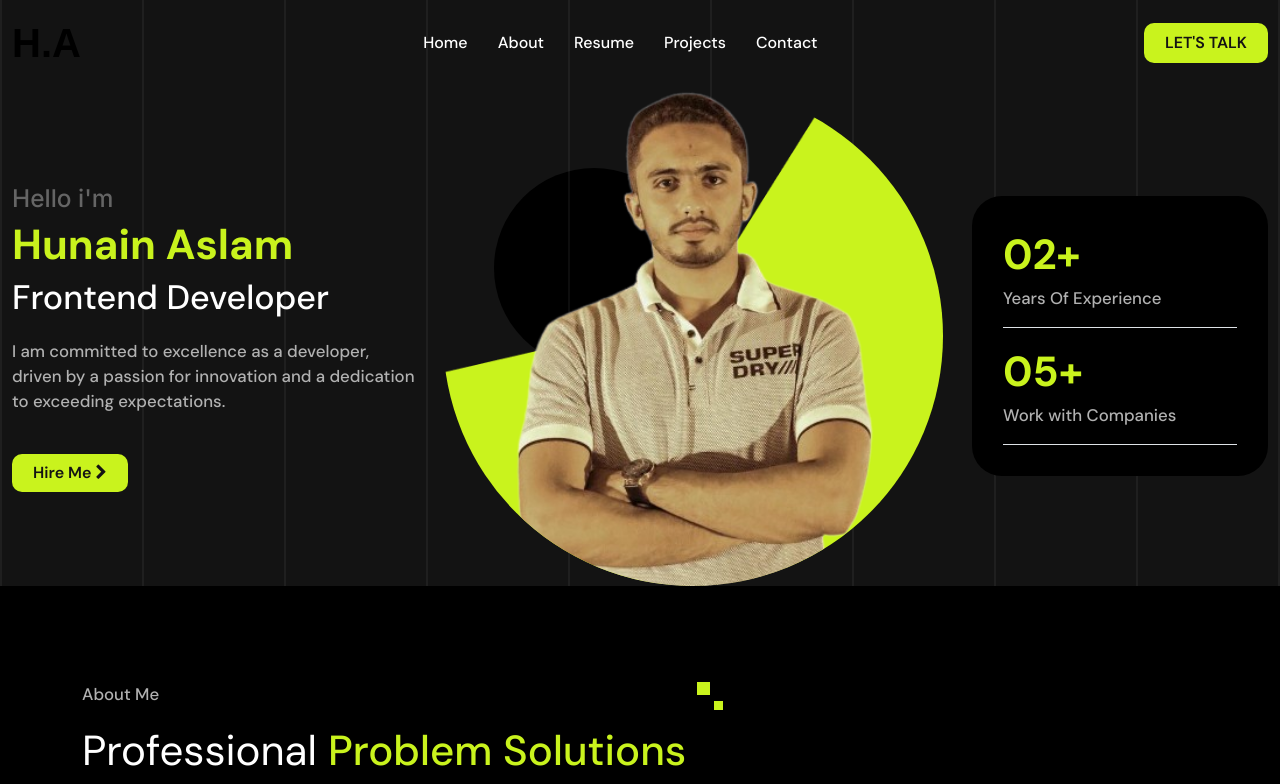
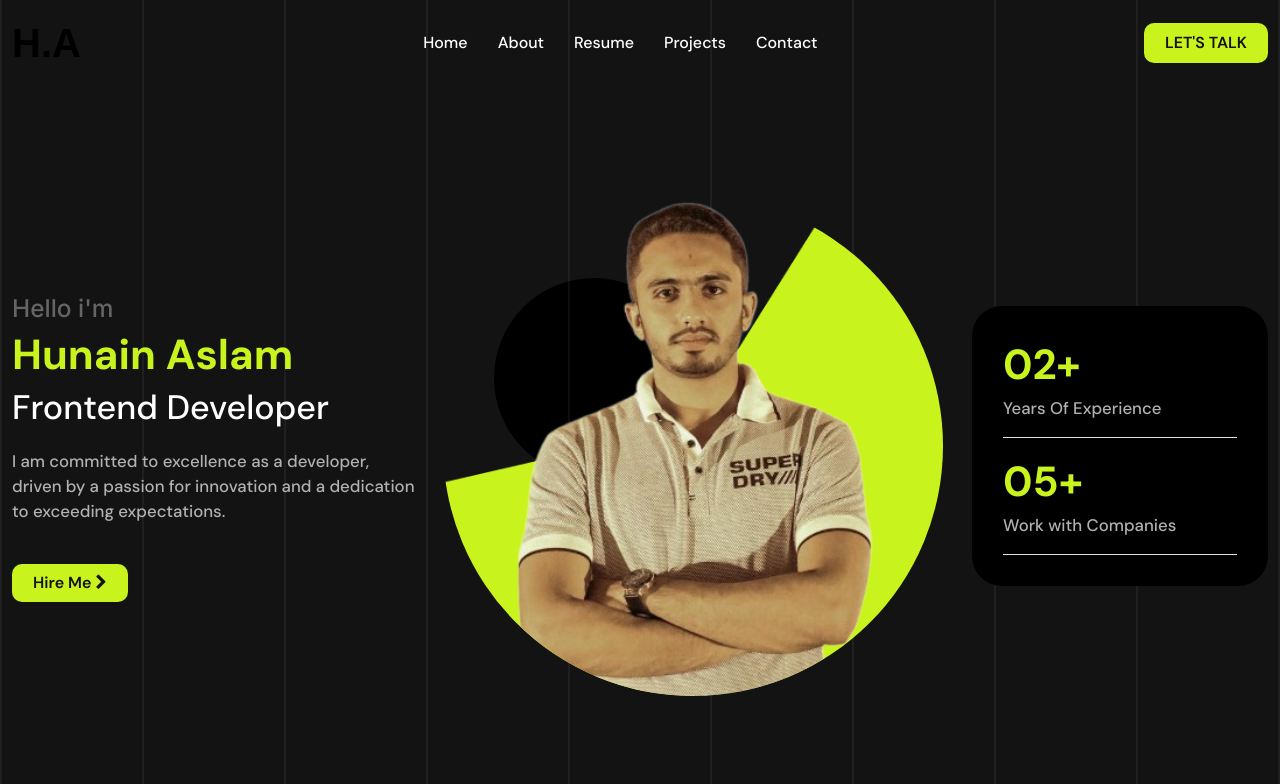
Before and after one commit to MHunainAslam/hunainaslam_2024, a Next.js app: page / in a window 1280 px wide. Shown: the top 784 px of the page. Built offline with nearby package versions, Linux system fonts and the light colour scheme; grey boxes are pictures that could not be loaded; a web font is replaced by a local one.

Commit message:
first commit

```diff
--- a/public/assets/style.css
+++ b/public/assets/style.css
@@ -77,7 +77,7 @@ body {
   line-height: normal;
 }
 .min-vh-90{
-  min-height: 90;
+  min-height: 90vh;
 }
 
 .heading {
```
